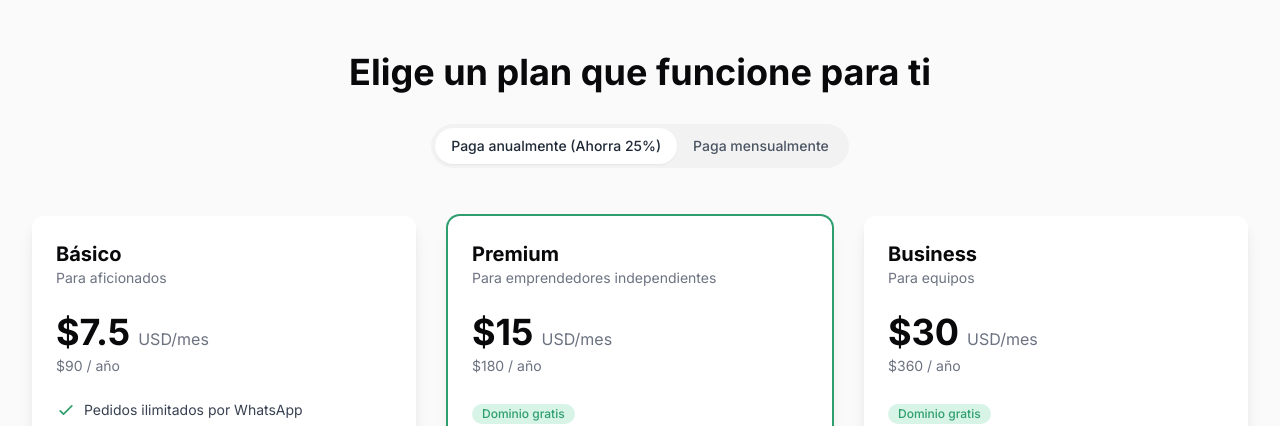
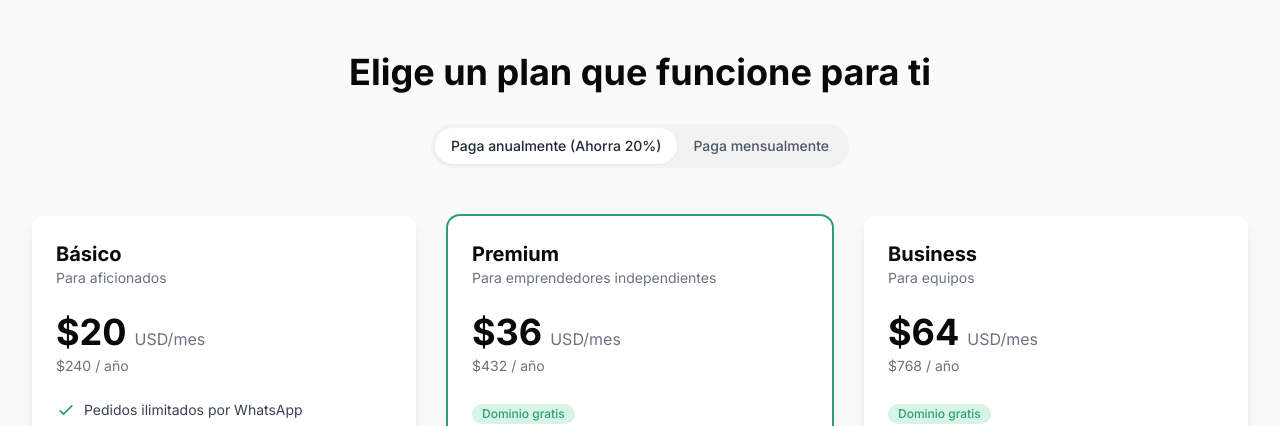
Before and after one commit to TheAngelNerozzi/walinz, a Next.js app: page / in a window 1280 px wide. Shown: the part 5840-6266 px from the top of the page. Built offline with nearby package versions, Linux system fonts and the light colour scheme.

Commit message:
Update planes-precios.tsx

```diff
--- a/src/components/planes-precios.tsx
+++ b/src/components/planes-precios.tsx
@@ -11,8 +11,8 @@ export function PlanesPrecios() {
     {
       name: "Básico",
       description: "Para aficionados",
-      price: billingType === "annual" ? (10 * 0.75).toString() : "10",
-      yearlyPrice: billingType === "annual" ? "90" : (10 * 12 * 0.75).toString(),
+      price: billingType === "annual" ? (25 * 0.8).toString() : "25",
+      yearlyPrice: billingType === "annual" ? (25 * 12 * 0.8).toString() : (25 * 12).toString(),
       features: [
         "Pedidos ilimitados por WhatsApp",
         "Sin comisiones",
@@ -27,8 +27,8 @@ export function PlanesPrecios() {
     {
       name: "Premium",
       description: "Para emprendedores independientes",
-      price: billingType === "annual" ? (20 * 0.75).toString() : "20",
-      yearlyPrice: billingType === "annual" ? "180" : (20 * 12 * 0.75).toString(),
+      price: billingType === "annual" ? (45 * 0.8).toString() : "45",
+      yearlyPrice: billingType === "annual" ? (45 * 12 * 0.8).toString() : (45 * 12).toString(),
       features: [
         "Todo en Basic, además:",
         "Imágenes ilimitadas",
@@ -42,7 +42,7 @@ export function PlanesPrecios() {
         "100 mensajes automáticos de WhatsApp/mes",
         "$0.05 por mensaje adicional",
       ],
-      buttonText: `Obtén un 25% de dscto. el 1er año`,
+      buttonText: `Obtén un 20% de dscto. el 1er año`,
       buttonLink: "/contacto",
       buttonVariant: "default" as const,
       highlight: true,
@@ -51,8 +51,8 @@ export function PlanesPrecios() {
     {
       name: "Business",
       description: "Para equipos",
-      price: billingType === "annual" ? (40 * 0.75).toString() : "40",
-      yearlyPrice: billingType === "annual" ? "360" : (40 * 12 * 0.75).toString(),
+      price: billingType === "annual" ? (80 * 0.8).toString() : "80",
+      yearlyPrice: billingType === "annual" ? (80 * 12 * 0.8).toString() : (80 * 12).toString(),
       features: [
         "Todo en Premium, además:",
         "Eliminación del logo de WaLinz",
@@ -90,7 +90,7 @@ export function PlanesPrecios() {
                   : "text-gray-600"
               }`}
             >
-              Paga anualmente (Ahorra 25%)
+              Paga anualmente (Ahorra 20%)
             </button>
             <button
               onClick={() => setBillingType("monthly")}
```
